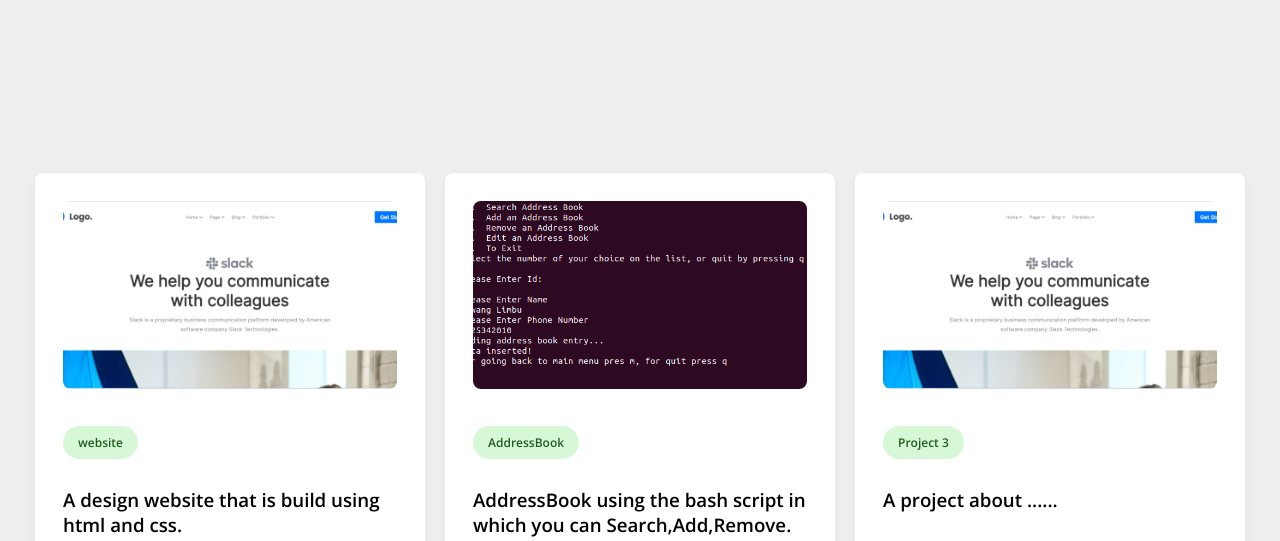
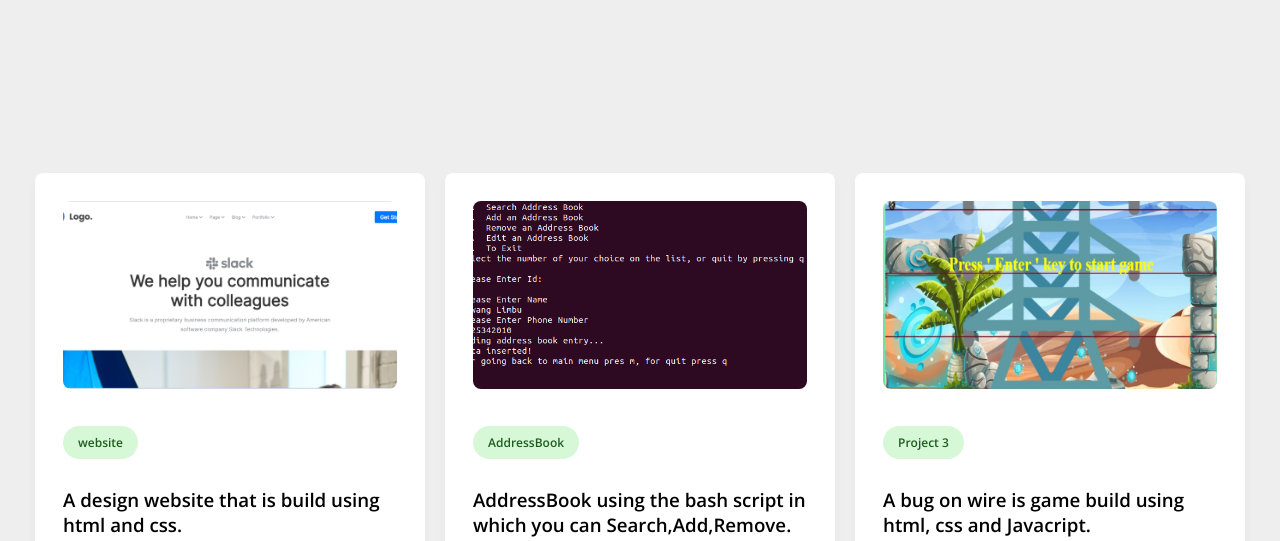
Before and after one commit to kewanglimbu/Kewang, a plain HTML site: page index.html in a window 1280 px wide. Shown: the part 80-621 px from the top of the page. Drawn offline with nearby package versions, Linux system fonts and the light colour scheme.

Commit message:
Add JS game project in card

```diff
--- a/index.html
+++ b/index.html
@@ -59,12 +59,12 @@
         </div>
 
         <div class="card-item">
-          <img src="./Images/website.png" alt="img" />
+          <img src="./Images/wiregame.png" alt="img" />
           <span class="editor">Project 3</span>
-          <h3>A project about ......</h3>
+          <h3>A bug on wire is game build using html, css and Javacript.</h3>
           <div class="arrow">
             <a
-              href="https://kewanglimbu.github.io/assignment-website/"
+              href="https://kewanglimbu.github.io/Bug-on-wire/"
               target="_blank"
               style="color: inherit"
               ><i class="fas fa-arrow-right card-icon"></i
```
Also changed, not shown: Images/ancient-vector-blank-aged-worn-paper.avif (added), Images/wiregame.png (added).
